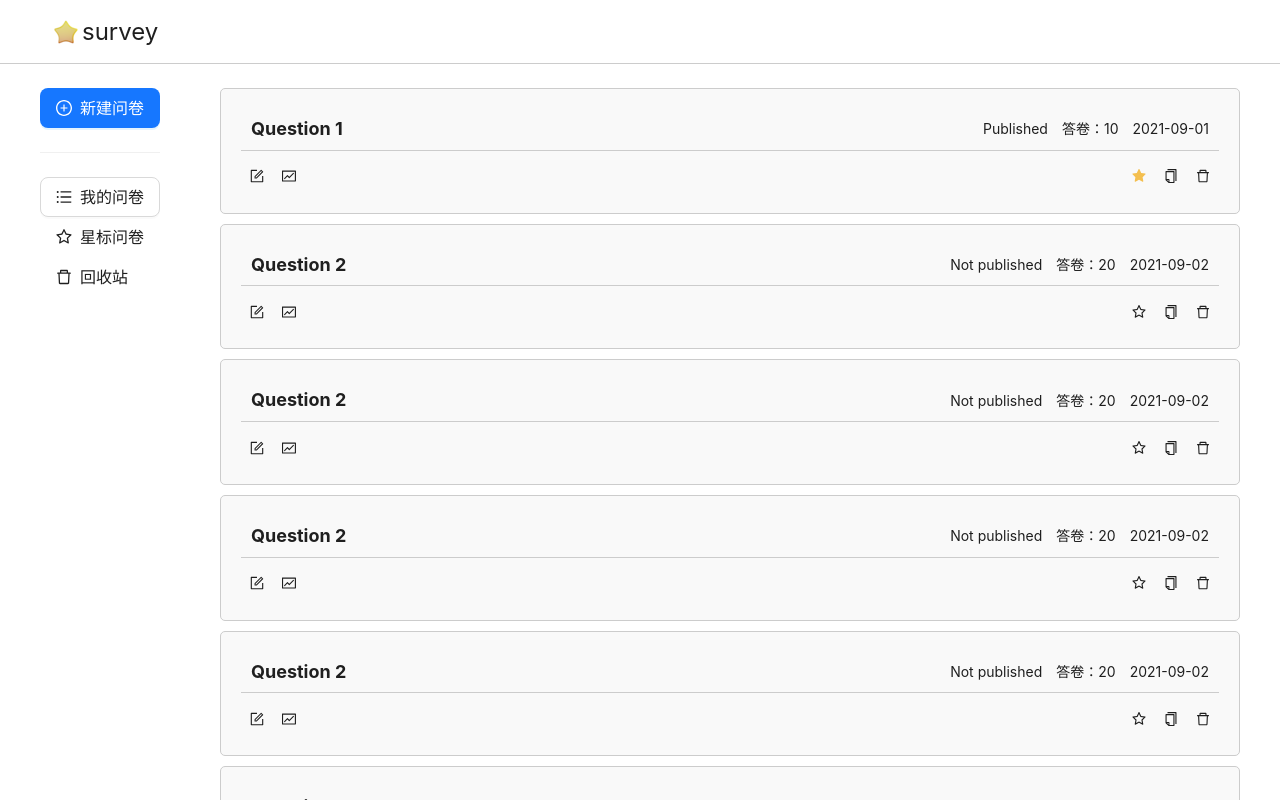
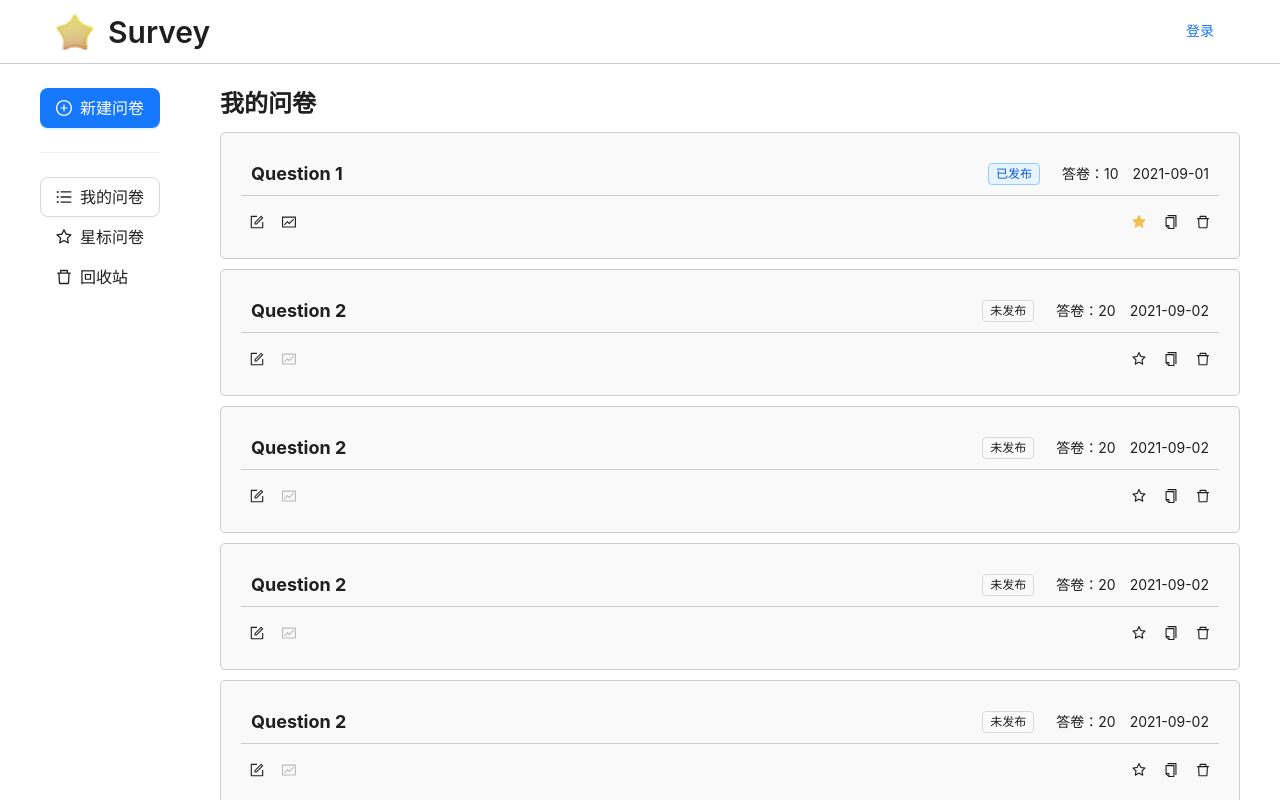
Before and after one commit to ohohua/survey, a React (Vite) app in the folder apps/admin/: page /manage/list in a window 1280 px wide. Shown: the top 800 px of the page. Built offline with nearby package versions, Linux system fonts and the light colour scheme.

Commit message:
feat(router): Improved route jump logic

```diff
--- a/apps/admin/src/components/AnswerSheet.tsx
+++ b/apps/admin/src/components/AnswerSheet.tsx
@@ -1,6 +1,7 @@
 import type { PropsWithChildren } from 'react'
 import { CopyOutlined, DeleteOutlined, FormOutlined, FundOutlined, StarFilled, StarOutlined } from '@ant-design/icons'
-import { Button, Tooltip } from 'antd'
+import { Button, Tag, Tooltip } from 'antd'
+import { useNavigate } from 'react-router-dom'
 import s from './AnswerSheet.module.scss'
 
 interface AnswerSheetProps {
@@ -13,13 +14,25 @@ interface AnswerSheetProps {
 
 function AnswerSheet(props: PropsWithChildren<AnswerSheetProps>) {
   const { title, isPublished, answerNumber, createAt, isStar } = props
+  const nav = useNavigate()
 
   const starStyle = isStar ? { color: '#F4BF4F' } : {}
+
+  const handleEdit = () => {
+    nav({ pathname: '/question/edit/1' })
+  }
+  const handleStat = () => {
+    nav({ pathname: '/question/stat/2' })
+  }
+  const handleStar = () => {}
+  const handleCopy = () => {}
+  const handleDelete = () => {}
+
   return (
     <div className={s['answer-sheet']}>
       <div className={s['answer-sheet__question']}>
         <h3 className={s['answer-sheet__question--title']}>{title}</h3>
-        <span className={s['answer-sheet__question--published']}>{isPublished ? 'Published' : 'Not published'}</span>
+        <span className={s['answer-sheet__question--published']}>{isPublished ? <Tag color="blue">已发布</Tag> : <Tag>未发布</Tag>}</span>
         <span className={s['answer-sheet__question--number']}>
           答卷：
           {answerNumber}
@@ -29,21 +42,21 @@ function AnswerSheet(props: PropsWithChildren<AnswerSheetProps>) {
 
       <div className={s['answer-sheet__control']}>
         <Tooltip title="编辑问卷">
-          <Button type="text" shape="circle" icon={<FormOutlined />} />
+          <Button type="text" shape="circle" icon={<FormOutlined />} onClick={handleEdit} />
         </Tooltip>
         <Tooltip title="数据统计">
-          <Button type="text" shape="circle" icon={<FundOutlined />} />
+          <Button type="text" shape="circle" icon={<FundOutlined />} onClick={handleStat} disabled={!isPublished} />
         </Tooltip>
 
         <div style={{ marginLeft: 'auto' }}>
           <Tooltip title="标星">
-            <Button type="text" shape="circle" style={starStyle} icon={isStar ? <StarFilled /> : <StarOutlined />} />
+            <Button type="text" shape="circle" style={starStyle} icon={isStar ? <StarFilled /> : <StarOutlined />} onClick={handleStar} />
           </Tooltip>
           <Tooltip title="复制">
-            <Button type="text" shape="circle" icon={<CopyOutlined />} />
+            <Button type="text" shape="circle" icon={<CopyOutlined />} onClick={handleCopy} />
           </Tooltip>
           <Tooltip title="删除">
-            <Button type="text" shape="circle" icon={<DeleteOutlined />} />
+            <Button type="text" shape="circle" icon={<DeleteOutlined />} onClick={handleDelete} />
           </Tooltip>
         </div>
       </div>
--- /dev/null
+++ b/apps/admin/src/components/Logo.tsx
@@ -0,0 +1,25 @@
+import logo from '@/assets/star.png'
+import { HOME_PATHNAME } from '@/router'
+import { Space, Typography } from 'antd'
+import { Link } from 'react-router-dom'
+
+function Logo() {
+  const { Title } = Typography
+
+  return (
+    <>
+      <Link to={HOME_PATHNAME} style={{ height: '64px', display: 'flex', alignItems: 'center' }}>
+        <Space>
+          <Title level={2} style={{ margin: 0 }}>
+            <img src={logo} alt="logo" style={{ width: '50px', height: '50px' }} />
+          </Title>
+          <Title level={2} style={{ margin: 0 }}>
+            Survey
+          </Title>
+        </Space>
+      </Link>
+    </>
+  )
+}
+
+export default Logo
--- /dev/null
+++ b/apps/admin/src/components/UserInfo.tsx
@@ -0,0 +1,18 @@
+import { LOGIN_PATHNAME } from '@/router'
+import { Button } from 'antd'
+import { useNavigate } from 'react-router-dom'
+
+function UserInfo() {
+  const nav = useNavigate()
+  const handleLogin = () => {
+    nav({ pathname: LOGIN_PATHNAME })
+  }
+
+  return (
+    <>
+      <Button type="link" onClick={handleLogin}> 登录 </Button>
+    </>
+  )
+}
+
+export default UserInfo
--- a/apps/admin/src/layouts/MainLayout.module.scss
+++ b/apps/admin/src/layouts/MainLayout.module.scss
@@ -1,6 +1,7 @@
 .header {
   display: flex;
   align-items: center;
+  justify-content: space-between;
   font-weight: bold;
   font-size: 24px;
   position: sticky;
@@ -12,7 +13,6 @@
   background-image: radial-gradient(transparent 1px, #fff 1px);
   background-size: 4px 4px;
   border-bottom: 1px solid #ccc;
-
 }
 
 .content {
--- a/apps/admin/src/layouts/MainLayout.tsx
+++ b/apps/admin/src/layouts/MainLayout.tsx
@@ -1,4 +1,5 @@
-import logo from '@/assets/star.png'
+import Logo from '@/components/Logo'
+import UserInfo from '@/components/UserInfo'
 import { Layout } from 'antd'
 import { Content, Footer, Header } from 'antd/es/layout/layout'
 import { Outlet } from 'react-router-dom'
@@ -8,8 +9,8 @@ function MainLayout() {
   return (
     <Layout style={{ backgroundColor: '#fff' }}>
       <Header className={s.header}>
-        <img src={logo} alt="logo" />
-        <h3>survey</h3>
+        <Logo />
+        <UserInfo />
       </Header>
       <Content className={s.content}>
         <Outlet></Outlet>
--- /dev/null
+++ b/apps/admin/src/pages/Home.module.scss
@@ -0,0 +1,7 @@
+.home {
+  display: flex;
+  justify-content: center;
+  align-items: center;
+  height: calc(100vh - 64px - 65px);
+  background-image: linear-gradient(to right, #DECAF7, #DECAF7);
+}
--- a/apps/admin/src/pages/Home.tsx
+++ b/apps/admin/src/pages/Home.tsx
@@ -1,4 +1,21 @@
+import { MANAGE_INDEX_PATHNAME } from '@/router'
+import { Button } from 'antd'
+import { useNavigate } from 'react-router-dom'
+import s from './Home.module.scss'
+
 function Home() {
-  return <>home</>
+  const nav = useNavigate()
+
+  const handleBegin = () => {
+    nav({ pathname: MANAGE_INDEX_PATHNAME })
+  }
+  return (
+    <>
+      <div className={s.home}>
+        <Button type="primary" onClick={handleBegin}>开始使用</Button>
+      </div>
+    </>
+  )
 }
+
 export default Home
--- a/apps/admin/src/pages/manage/List.tsx
+++ b/apps/admin/src/pages/manage/List.tsx
@@ -1,4 +1,5 @@
 import AnswerSheet from '@/components/AnswerSheet'
+import { Typography } from 'antd'
 
 const rowQuestionList = [{
   id: 1,
@@ -43,11 +44,14 @@ const rowQuestionList = [{
   createAt: '2021-09-02',
   isStar: false,
 }]
+const { Title } = Typography
+
 function List() {
   const [questionList, _setQuestionList] = useState(rowQuestionList)
 
   return (
     <div>
+      <Title level={3}>我的问卷</Title>
       {questionList.map((answer) => {
         return <AnswerSheet key={answer.id} {...answer} />
       })}
--- a/apps/admin/src/pages/manage/Star.tsx
+++ b/apps/admin/src/pages/manage/Star.tsx
@@ -1,7 +1,11 @@
+import { Typography } from 'antd'
+
+const { Title } = Typography
+
 function Star() {
   return (
     <>
-      star
+      <Title level={3}>星标问卷</Title>
     </>
   )
 }
--- a/apps/admin/src/pages/manage/Trash.tsx
+++ b/apps/admin/src/pages/manage/Trash.tsx
@@ -1,4 +1,13 @@
+import { Typography } from 'antd'
+
+const { Title } = Typography
+
 function Trash() {
-  return <>trash</>
+  return (
+    <>
+
+      <Title level={3}>回收站</Title>
+    </>
+  )
 }
 export default Trash
--- a/apps/admin/src/router/index.tsx
+++ b/apps/admin/src/router/index.tsx
@@ -13,21 +13,26 @@ import Stat from '@/pages/question/Stat'
 import Register from '@/pages/Register'
 import { createBrowserRouter } from 'react-router-dom'
 
+export const HOME_PATHNAME = '/'
+export const LOGIN_PATHNAME = 'login'
+export const REGISTER_PATHNAME = 'register'
+export const MANAGE_INDEX_PATHNAME = 'manage/list'
+
 const router = createBrowserRouter([
   {
     path: '/',
     element: <MainLayout />,
     children: [
       {
-        path: '/',
+        path: HOME_PATHNAME,
         element: <Home />,
       },
       {
-        path: 'login',
+        path: LOGIN_PATHNAME,
         element: <Login />,
       },
       {
-        path: 'register',
+        path: REGISTER_PATHNAME,
         element: <Register />,
       },
       {
```
Also changed, not shown: apps/admin/src/assets/list.png (deleted).
